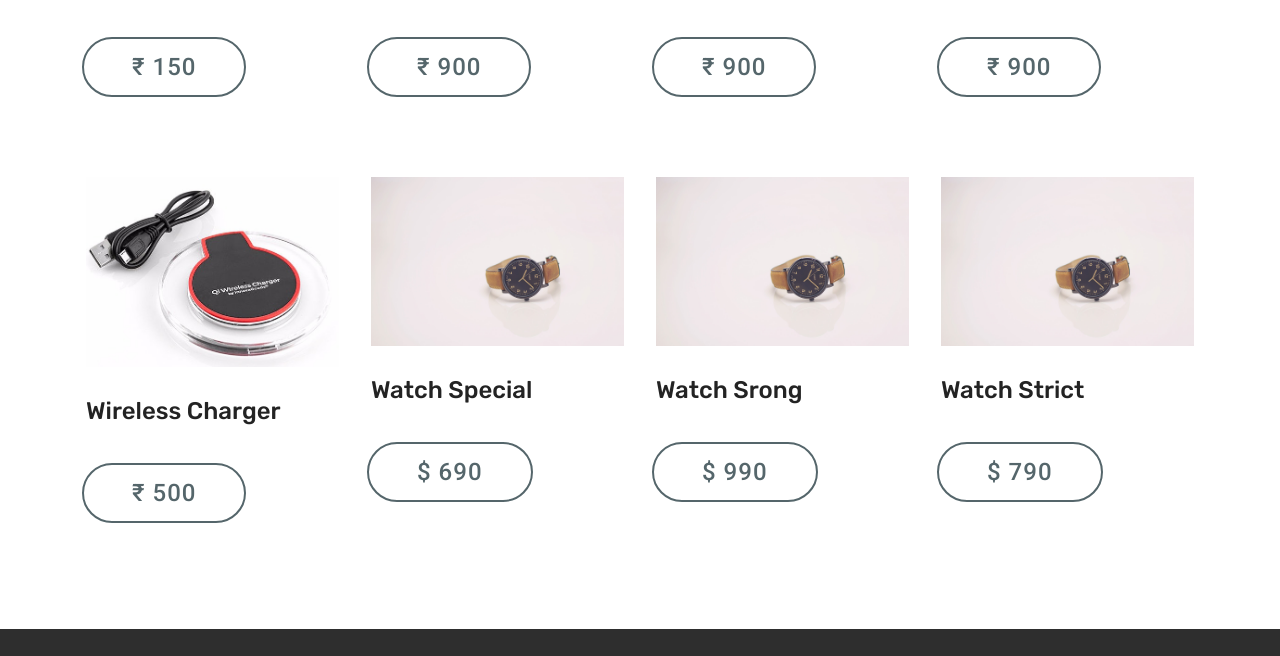
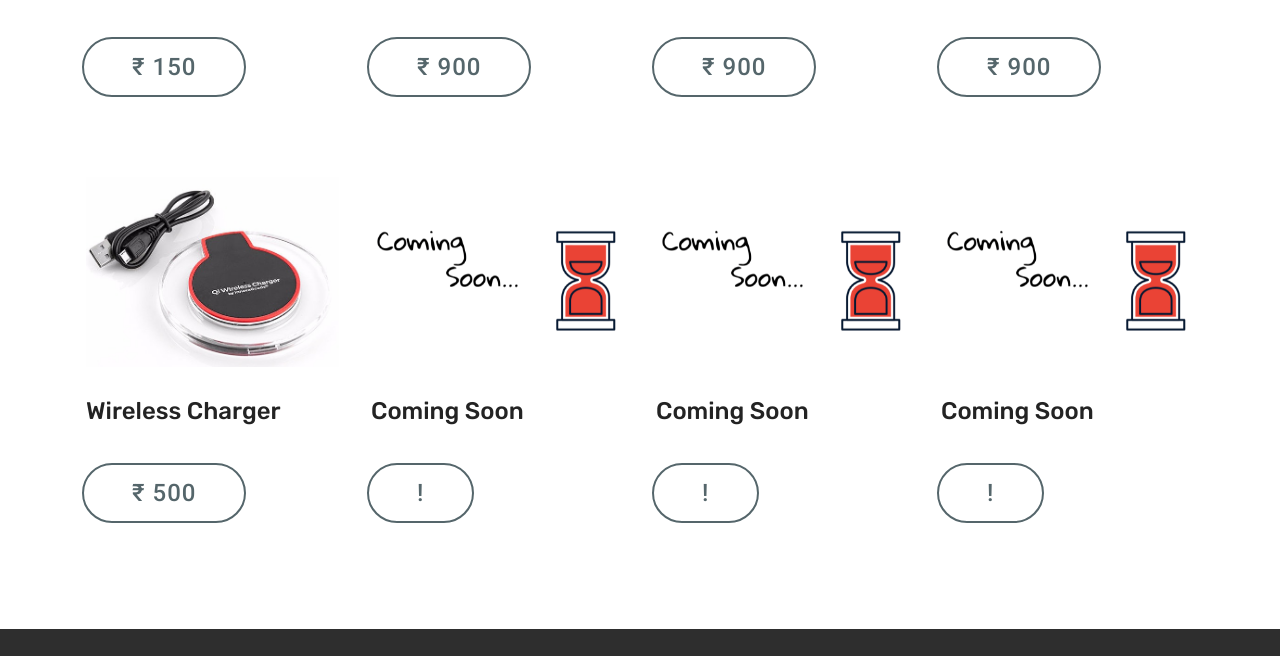
Before and after one commit to shoppingmumbaivk/shoppingmumbaivk.github.io, a plain HTML site: page page10.html in a window 1280 px wide. Shown: the part 495-1151 px from the top of the page. Drawn offline with Linux system fonts and the light colour scheme.

Commit message:
create github pages

```diff
--- a/page10.html
+++ b/page10.html
@@ -59,7 +59,7 @@
     </nav>
 </section>
 
-<section class="engine"><a href="https://mobirise.info/e">make a website for free</a></section><section class="services1 cid-s7Q73swJyJ" id="services1-1f">
+<section class="engine"><a href="https://mobirise.info/j">website templates</a></section><section class="services1 cid-s7Q73swJyJ" id="services1-1f">
     <!---->
 
     <!---->
@@ -172,19 +172,15 @@
             <div class="card col-12 col-md-6 p-3 col-lg-3">
                 <div class="card-wrapper">
                     <div class="card-img">
-                        <img src="assets/images/product1.jpg" alt="Mobirise">
+                        <img src="assets/images/mbr-506x337.png" alt="Mobirise" title="">
                     </div>
                     <div class="card-box">
                         <h4 class="card-title mbr-fonts-style display-5">
-                            Watch Special
-                        </h4>
+                            Coming Soon</h4>
 
                         <!--Btn-->
-                        <div class="mbr-section-btn align-left">
-                            <a href="https://mobirise.co" class="btn btn-warning-outline display-4">
-                                $ 690
-                            </a>
-                        </div>
+                        <div class="mbr-section-btn align-left"><a href="page11.html" class="btn btn-warning-outline display-4">
+                                !</a></div>
                     </div>
                 </div>
             </div>
@@ -192,19 +188,15 @@
             <div class="card col-12 col-md-6 p-3 col-lg-3">
                 <div class="card-wrapper">
                     <div class="card-img">
-                        <img src="assets/images/product1.jpg" alt="Mobirise">
+                        <img src="assets/images/mbr-506x337.png" alt="Mobirise" title="">
                     </div>
                     <div class="card-box">
                         <h4 class="card-title mbr-fonts-style display-5">
-                            Watch Srong
-                        </h4>
+                            Coming Soon</h4>
 
                         <!--Btn-->
-                        <div class="mbr-section-btn align-left">
-                            <a href="https://mobirise.co" class="btn btn-warning-outline display-4">
-                                $ 990
-                            </a>
-                        </div>
+                        <div class="mbr-section-btn align-left"><a href="page11.html" class="btn btn-warning-outline display-4">
+                                !</a></div>
                     </div>
                 </div>
             </div>
@@ -212,19 +204,15 @@
             <div class="card col-12 col-md-6 p-3 col-lg-3 last-child">
                 <div class="card-wrapper">
                     <div class="card-img">
-                        <img src="assets/images/product1.jpg" alt="Mobirise">
+                        <img src="assets/images/mbr-506x337.png" alt="Mobirise" title="">
                     </div>
                     <div class="card-box">
                         <h4 class="card-title mbr-fonts-style display-5">
-                            Watch Strict
-                        </h4>
+                            Coming Soon</h4>
 
                         <!--Btn-->
-                        <div class="mbr-section-btn align-left">
-                            <a href="https://mobirise.co" class="btn btn-warning-outline display-4">
-                                $ 790
-                            </a>
-                        </div>
+                        <div class="mbr-section-btn align-left"><a href="page11.html" class="btn btn-warning-outline display-4">
+                                !</a></div>
                     </div>
                 </div>
             </div>
```
Also changed, not shown: assets/images/hashes.json (+1 -1 lines), index.html (+1 -1 lines), page11.html (+1 -1 lines), page12.html (+2 -2 lines), page13.html (+10 -16 lines), page2.html (+1 -1 lines), page3.html (+1 -1 lines), page7.html (+1 -1 lines), page8.html (+1 -1 lines), assets/images/mbr-506x337.png (added), 1 other file.
